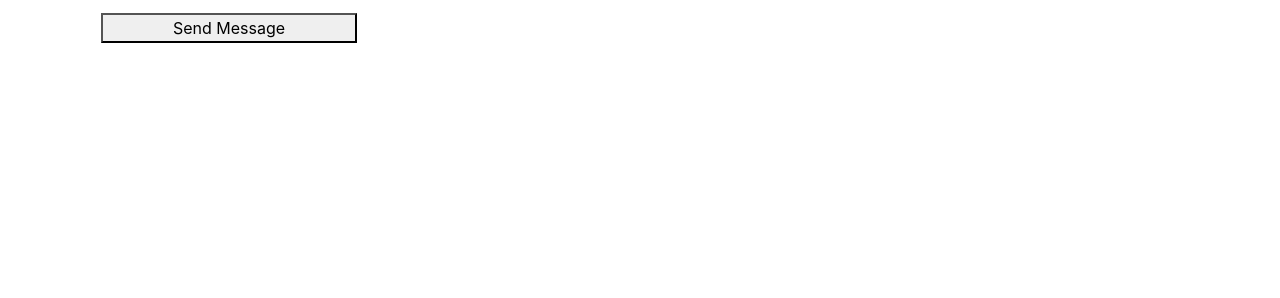
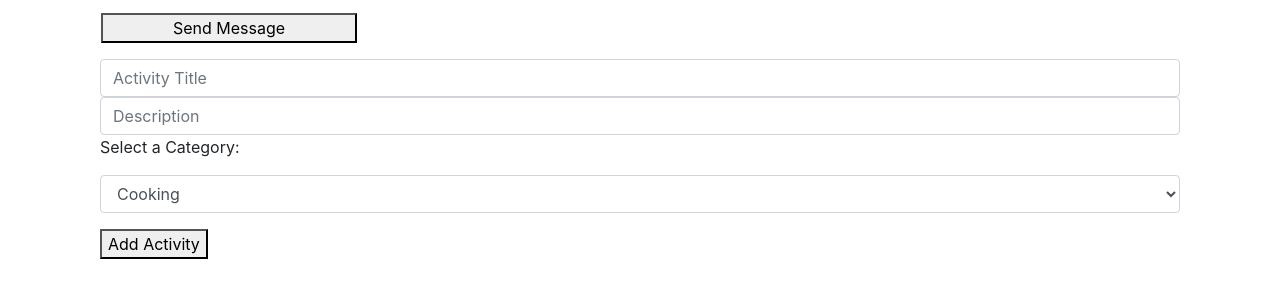
Before and after one commit to BriGab/Quarantivities, a React (Create React App) app in the folder client/: page /activities in a window 1280 px wide. Shown: the part 290-588 px from the top of the page. Built offline with nearby package versions, Linux system fonts and the light colour scheme; no server answers; a web font is replaced by a local one.

Commit message:
starting submit form

```diff
--- a/client/public/index.html
+++ b/client/public/index.html
@@ -9,6 +9,7 @@
   <link rel="shortcut icon" href="%PUBLIC_URL%/favicon.ico">
   <link rel="stylesheet" href="https://cdnjs.cloudflare.com/ajax/libs/bootswatch/4.0.0/journal/bootstrap.min.css" />
   <link rel="stylesheet" href="https://stackpath.bootstrapcdn.com/bootstrap/4.4.1/css/bootstrap.min.css" integrity="sha384-Vkoo8x4CGsO3+Hhxv8T/Q5PaXtkKtu6ug5TOeNV6gBiFeWPGFN9MuhOf23Q9Ifjh" crossorigin="anonymous">
+  <link rel="icon" type="image/jpg" href="./images/q.jpg" />
   <title>Activites in Quarantine</title>
 </head>
 
--- /dev/null
+++ b/client/src/components/UserActivity/index.js
@@ -0,0 +1,22 @@
+import React from "react";
+
+export function UserActivity () {
+    return(
+        <div className="container">
+           <input type="input" className="form-control" placeholder="Activity Title" name="title"/>
+           <input type="input" className="form-control" placeholder="Description" name="title"/>
+           <p>Select a Category: </p>
+            <div className="form-group">
+            <select className="form-control" id="recordNumber">
+                <option>Cooking</option>
+                <option>Crafts</option>
+                <option>Random</option>
+                <option>Workouts</option>
+            </select>
+            </div>
+            <button type="submit">Add Activity</button>
+        </div>
+    )
+}
+
+export default UserActivity;
--- a/client/src/pages/Activities.js
+++ b/client/src/pages/Activities.js
@@ -1,5 +1,6 @@
 import React, {useState, useEffect } from "react";
-import ActivityCard from "../components/Card";
+// import ActivityCard from "../components/Card";
+import UserActivity from "../components/UserActivity";
 import API from "../utils/API";
 import DeveloperContext from "../utils/CardContext";
 import SMSForm from "../components/SMS";
@@ -62,6 +63,7 @@ function Activity () {
                 )}
                 </div>
                 <SMSForm />
+                <UserActivity />
                 </DeveloperContext.Provider>
             </div>
 
--- a/client/src/utils/API.js
+++ b/client/src/utils/API.js
@@ -14,8 +14,8 @@ export default {
   },
 
   fetchActivity: function() {
-    return axios.get("/api/activities")
-    // return axios.get("/api/activities" + accessQuery())
+    // return axios.get("/api/activities")
+    return axios.get("/api/activities" + accessQuery())
       // .then(res => {
       //   console.log()
       //   const activity = res.data;
--- a/package.json
+++ b/package.json
@@ -41,6 +41,7 @@
     "passport-jwt": "^4.0.0",
     "passport-local": "^1.0.0",
     "passport-local-mongoose": "^6.0.1",
+    "react-bootstrap": "^1.0.0",
     "twilio": "^3.42.0"
   }
 }
```
Also changed, not shown: client/public/images/q.jpg (added), 1 other file (tests, documents, lock files or other folders).
